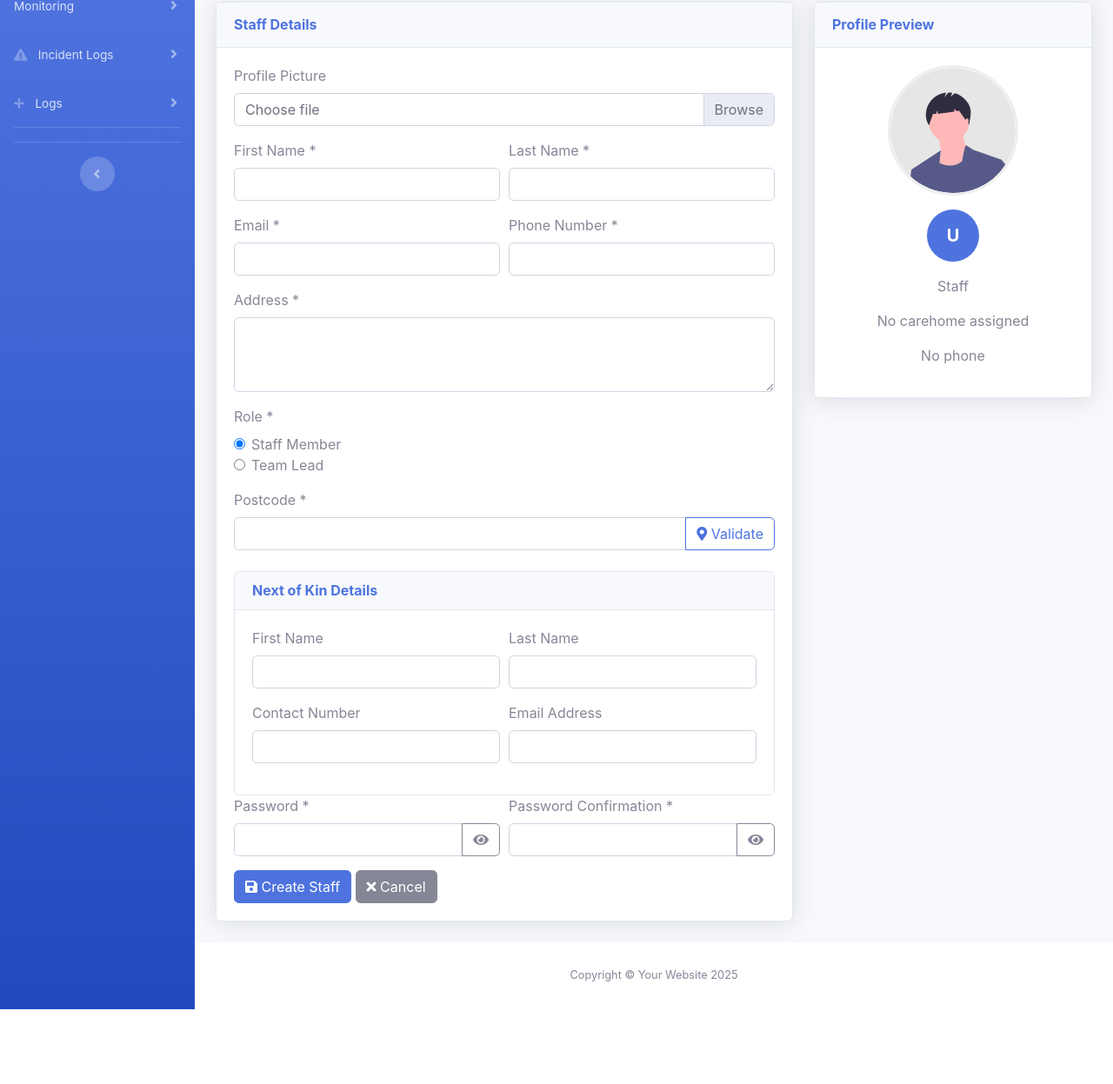
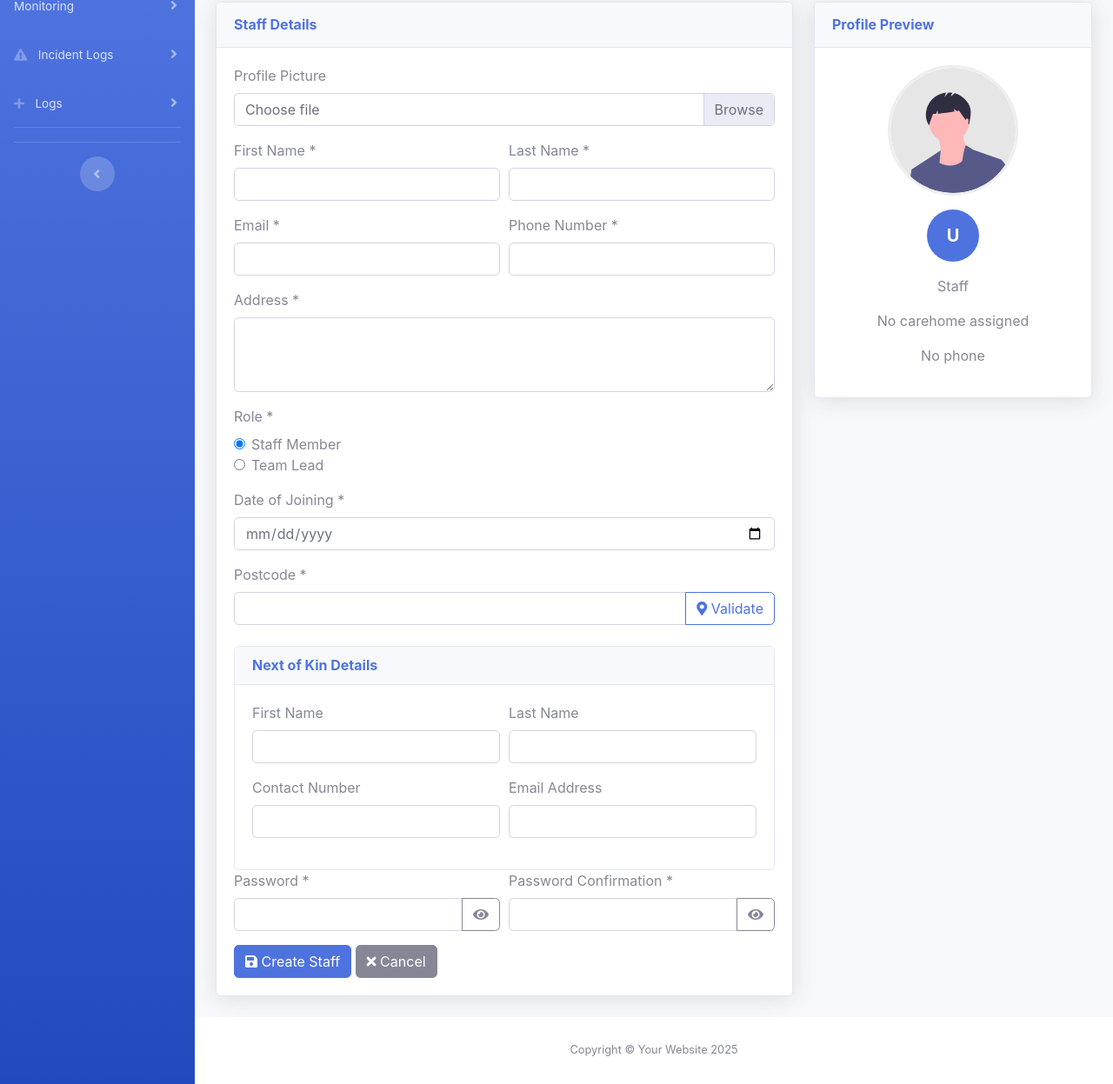
Before and after one commit to prestigeCareManagementSoftwares/PrestigeCareHomeManagement, a Django app: page /staff/create/ in a window 1280 px wide. Shown: the part 150-1397 px from the top of the page at 87% size. Before the commit the page ends 1311 px from the top, so only its background shows below. Run offline with Django 5.2, Linux system fonts and the light colour scheme; the visitor is signed in with stand-in values (Sample User, id 1); data comes from the database, SQL or seed files in the repository; data that the repository does not hold is empty; some libraries are stand-ins or nearby versions.

Commit message:
date of joining change

```diff
--- a/core/core/templates/staff/create.html
+++ b/core/core/templates/staff/create.html
@@ -83,7 +83,11 @@
                             <label class="form-check-label" for="role_team_lead">Team Lead</label>
                         </div>
                     </div>
-
+<div class="form-group">
+    <label>Date of Joining *</label>
+    <input type="date" class="form-control" name="date_of_joining"
+           value="{{ form.instance.date_of_joining|date:'Y-m-d' }}" required>
+</div>
                     <!-- Carehome -->
                     <div class="form-group" id="carehome-group"
                          style="display: {% if form.instance.role == 'team_lead' %}block{% else %}none{% endif %}">
--- a/core/forms.py
+++ b/core/forms.py
@@ -76,8 +76,9 @@ class StaffCreationForm(UserCreationForm):
         model = CustomUser
         fields = (
             'image', 'first_name', 'last_name', 'email', 'phone',
-            'address', 'postcode', 'role', 'carehome', 'next_of_kin_first_name',
-            'next_of_kin_last_name', 'next_of_kin_phone', 'next_of_kin_email',
+            'address', 'postcode', 'date_of_joining', 'role', 'carehome',
+            'next_of_kin_first_name', 'next_of_kin_last_name',
+            'next_of_kin_phone', 'next_of_kin_email',
             'password1', 'password2'
         )
         widgets = {
@@ -88,6 +89,7 @@ class StaffCreationForm(UserCreationForm):
             'last_name': forms.TextInput(attrs={'class': 'form-control'}),
             'phone': forms.TextInput(attrs={'class': 'form-control'}),
             'postcode': forms.TextInput(attrs={'class': 'form-control'}),
+            'date_of_joining': forms.DateInput(attrs={'type': 'date', 'class': 'form-control'}),
             'next_of_kin_first_name': forms.TextInput(attrs={'class': 'form-control'}),
             'next_of_kin_last_name': forms.TextInput(attrs={'class': 'form-control'}),
             'next_of_kin_phone': forms.TextInput(attrs={'class': 'form-control'}),
@@ -350,7 +352,6 @@ class ABCFormForm(forms.ModelForm):
 
         return instance
 
-
 class StaffEditForm(forms.ModelForm):
     role = forms.ChoiceField(
         choices=CustomUser.ROLE_CHOICES,
@@ -376,8 +377,9 @@ class StaffEditForm(forms.ModelForm):
         model = CustomUser
         fields = (
             'image', 'first_name', 'last_name', 'email', 'phone',
-            'address', 'postcode', 'role', 'carehome', 'next_of_kin_first_name',
-            'next_of_kin_last_name', 'next_of_kin_phone', 'next_of_kin_email'
+            'address', 'postcode', 'date_of_joining', 'role', 'carehome',
+            'next_of_kin_first_name', 'next_of_kin_last_name',
+            'next_of_kin_phone', 'next_of_kin_email'
         )
         widgets = {
             'image': forms.FileInput(attrs={'class': 'form-control-file'}),
@@ -387,6 +389,7 @@ class StaffEditForm(forms.ModelForm):
             'last_name': forms.TextInput(attrs={'class': 'form-control'}),
             'phone': forms.TextInput(attrs={'class': 'form-control'}),
             'postcode': forms.TextInput(attrs={'class': 'form-control'}),
+            'date_of_joining': forms.DateInput(attrs={'type': 'date', 'class': 'form-control'}),
             'next_of_kin_first_name': forms.TextInput(attrs={'class': 'form-control'}),
             'next_of_kin_last_name': forms.TextInput(attrs={'class': 'form-control'}),
             'next_of_kin_phone': forms.TextInput(attrs={'class': 'form-control'}),
--- a/core/models.py
+++ b/core/models.py
@@ -360,7 +360,7 @@ class CustomUser(AbstractBaseUser, PermissionsMixin):
     role = models.CharField(max_length=20, choices=ROLE_CHOICES, default=STAFF)
     carehome = models.ForeignKey('CareHome', on_delete=models.SET_NULL, null=True, blank=True)
     last_active = models.DateTimeField(null=True, blank=True)
-
+    date_of_joining = models.DateField(null=True, blank=True)
     # Authentication fields
     email = models.EmailField(unique=True)
     first_name = models.CharField(max_length=30, blank=True)
```
